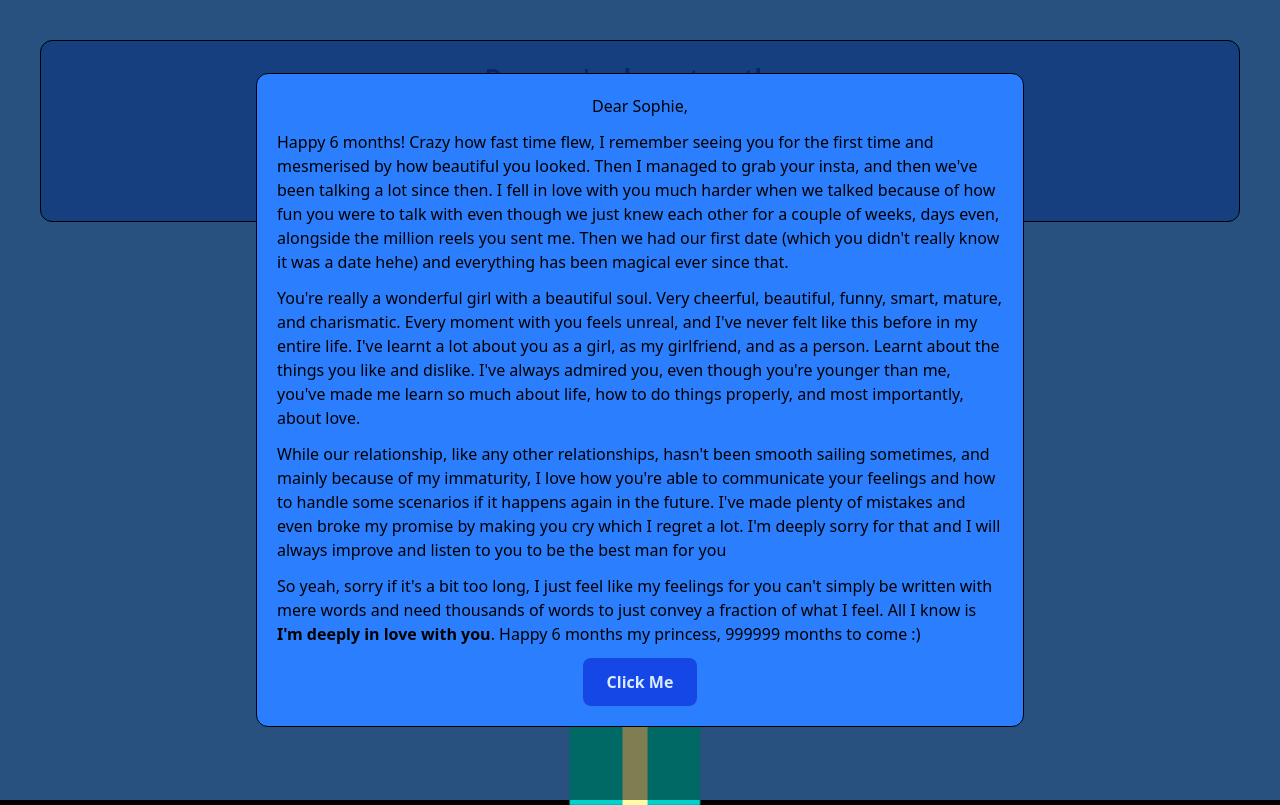
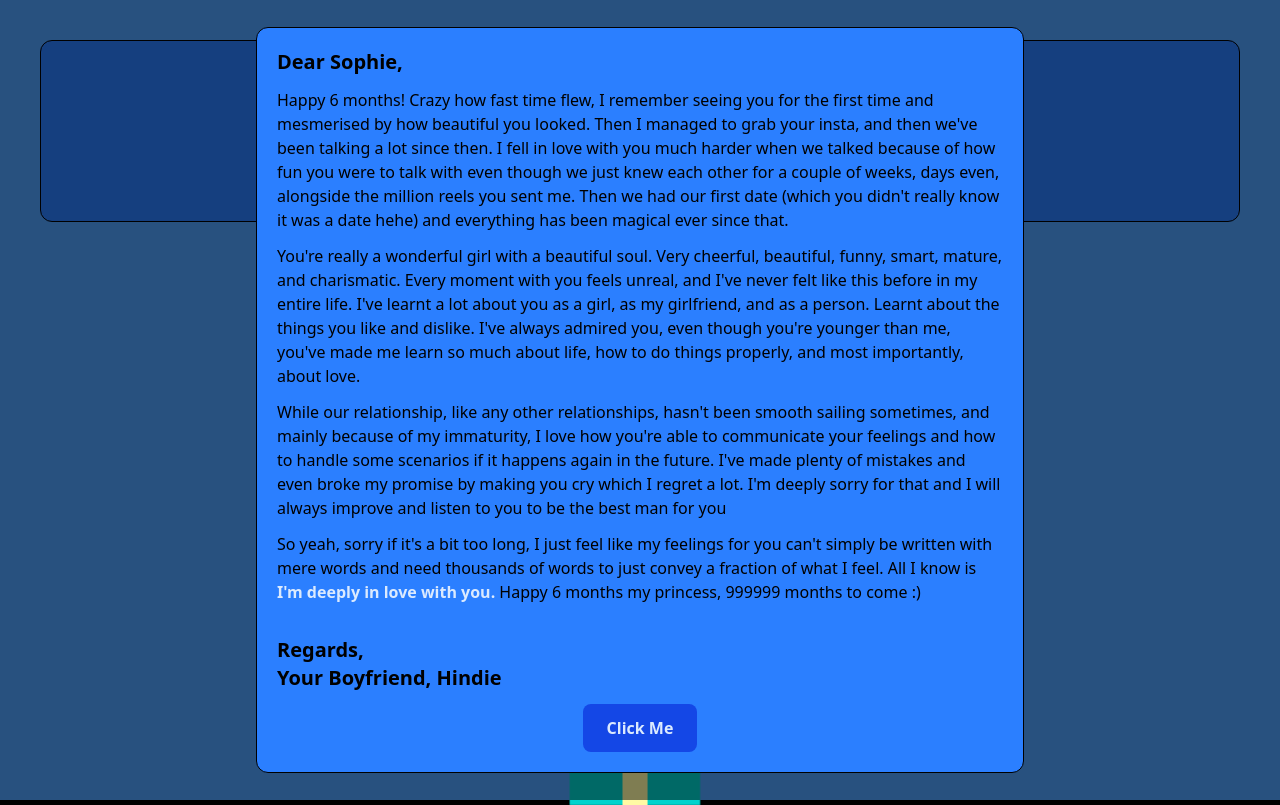
Before and after one commit to NE1NN/us, a React (Vite) app: page / in a window 1280 px wide. Built offline with nearby package versions, Linux system fonts and the light colour scheme.

Commit message:
add regards

```diff
--- a/src/pages/Home/Home.tsx
+++ b/src/pages/Home/Home.tsx
@@ -34,7 +34,7 @@ export default function Home() {
         <div className="bg-black opacity-50 absolute flex w-screen h-screen justify-center items-center -z-10" />
 
         <Block className="w-3xl z-10 p-5">
-          <div>Dear Sophie,</div>
+          <div className="mr-auto font-bold text-xl">Dear Sophie,</div>
           <div>
             Happy 6 months! Crazy how fast time flew, I remember seeing you for
             the first time and mesmerised by how beautiful you looked. Then I
@@ -71,8 +71,15 @@ export default function Home() {
             So yeah, sorry if it's a bit too long, I just feel like my feelings
             for you can't simply be written with mere words and need thousands
             of words to just convey a fraction of what I feel. All I know is{" "}
-            <b>I'm deeply in love with you</b>. Happy 6 months my princess,
-            999999 months to come :)
+            <b className="text-blue-100">I'm deeply in love with you.</b> Happy
+            6 months my princess, 999999 months to come :)
+          </div>
+
+          <div className="mr-auto mt-5">
+            <div className="mr-auto font-bold text-xl">Regards,</div>
+            <div className="mr-auto font-bold text-xl">
+              Your Boyfriend, Hindie
+            </div>
           </div>
 
           <button className="bg-blue-700 w-fit px-6 py-3 rounded-lg text-blue-100 font-semibold cursor-pointer hover:bg-blue-700">
```
